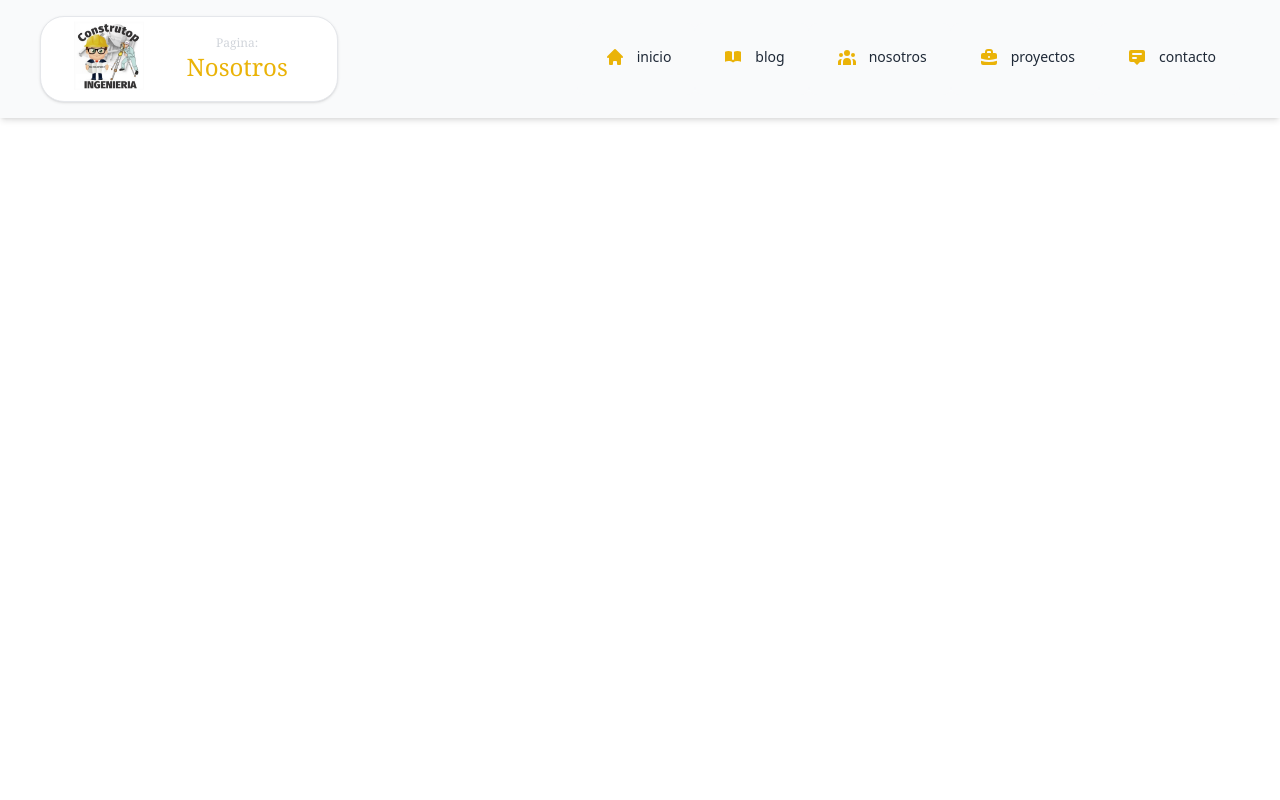
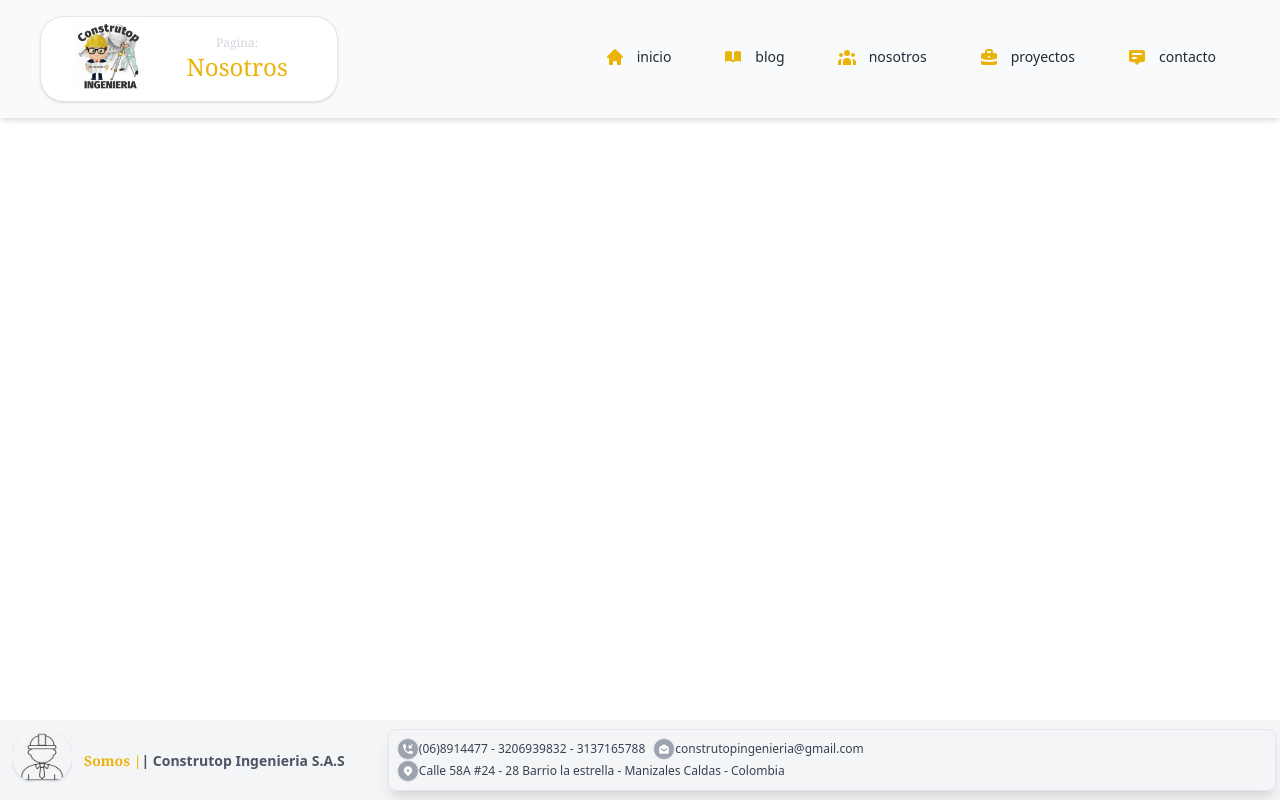
Before and after one commit to MCLRDRI15/construtop-Ingenieria, a Next.js app: page /nosotros in a window 1280 px wide. Built offline with nearby package versions, Linux system fonts and the light colour scheme.

Commit message:
footer in pages

```diff
--- a/src/pages/blog/index.tsx
+++ b/src/pages/blog/index.tsx
@@ -1,5 +1,6 @@
 import Head from "next/head";
 import { MainLayout } from "@layouts";
+import CustomFooter from "src/components/footer/Footer";
 
 export default function BlogPage() {
   return (
@@ -28,6 +29,9 @@ export default function BlogPage() {
       </Head>
       <MainLayout currentPage={"Blog"} data={""}>
         <div className={``}></div>
+        <div className="fixed bottom-0 w-full z-40">
+          <CustomFooter />
+        </div>
       </MainLayout>
     </>
   );
--- a/src/pages/nosotros/index.tsx
+++ b/src/pages/nosotros/index.tsx
@@ -1,5 +1,6 @@
 import Head from "next/head";
 import { MainLayout } from "@layouts";
+import CustomFooter from "src/components/footer/Footer";
 
 export default function NosotrosPage() {
   return (
@@ -28,6 +29,9 @@ export default function NosotrosPage() {
       </Head>
       <MainLayout currentPage={"Nosotros"} data={""}>
         <div className={``}></div>
+        <div className="fixed bottom-0 w-full z-40">
+          <CustomFooter />
+        </div>
       </MainLayout>
     </>
   );
--- a/src/pages/proyectos/index.tsx
+++ b/src/pages/proyectos/index.tsx
@@ -1,5 +1,6 @@
 import Head from "next/head";
 import { MainLayout } from "@layouts";
+import CustomFooter from "src/components/footer/Footer";
 
 export default function ProyectosPage() {
   return (
@@ -28,6 +29,9 @@ export default function ProyectosPage() {
       </Head>
       <MainLayout currentPage={"Proyectos"} data={""}>
         <div className={``}></div>
+        <div className="fixed bottom-0 w-full z-40">
+          <CustomFooter />
+        </div>
       </MainLayout>
     </>
   );
```
